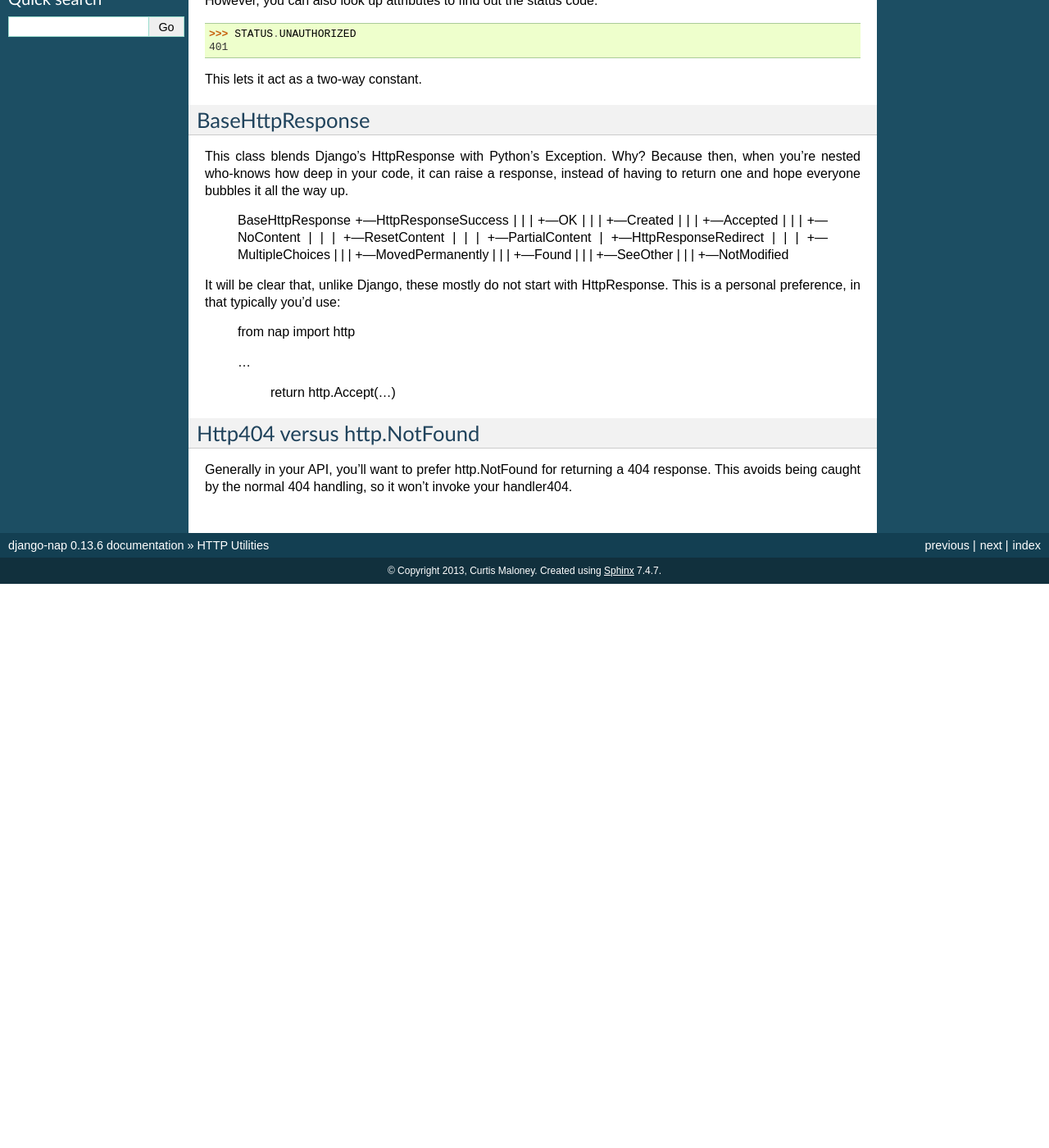
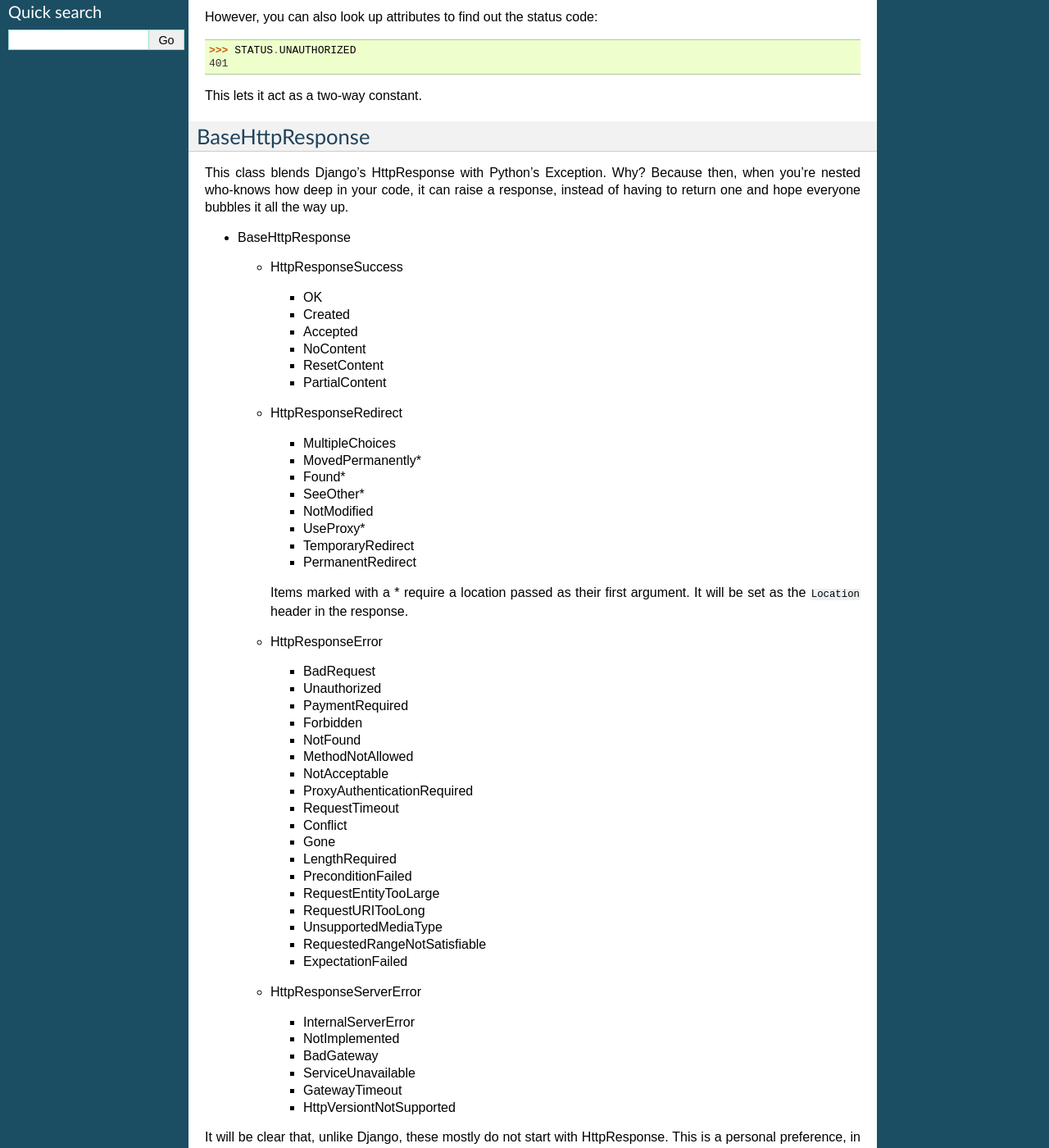
Before and after one commit to funkybob/django-nap, a Sphinx documentation site: the page built from docs/http.rst, in a window 1280 px wide and 1400 px high, scrolled down 328 px. Shown: the whole window at 82% size. Built offline with Sphinx 7.4.7, drawn with Linux system fonts in a browser that asks for light colours; before the commit the page ends 1040 px from its top, so only the background shows below that; some of the changed text lies outside the part shown.

Commit message:
Add all the other response types

```diff
--- a/docs/http.rst
+++ b/docs/http.rst
@@ -2,18 +2,26 @@
 HTTP Utilities
 ==============
 
-In nap.http is a set of tools to go one step further than Django's existing HttpResponse.
+In nap.http is a set of tools to go one step further than Django's existing
+HttpResponse.
 
-## Status
+Status
+======
 
-Firstly, there is STATUS_CODES, which is a list of two-tuples of HTTP Status codes and their descriptions.
+Firstly, there is STATUS_CODES, which is a list of two-tuples of HTTP Status
+codes and their descriptions.
 
-Also, and more usefully, there is the STATUS object.  Accessing it as a dict, you can look up HTTP status code descriptions by code:
+Also, and more usefully, there is the STATUS object.  Accessing it as a dict,
+you can look up HTTP status code descriptions by code:
+
+.. code-block:: python
 
     >>> STATUS[401]
     'Unauthorized'
 
 However, you can also look up attributes to find out the status code:
+
+.. code-block:: python
 
     >>> STATUS.UNAUTHORIZED
     401
@@ -23,44 +31,78 @@ This lets it act as a two-way constant.
 BaseHttpResponse
 ================
 
-This class blends Django's HttpResponse with Python's Exception.  Why?  Because then, when you're nested who-knows how deep in your code, it can raise a response, instead of having to return one and hope everyone bubbles it all the way up.
+This class blends Django's HttpResponse with Python's Exception.  Why?  Because
+then, when you're nested who-knows how deep in your code, it can raise a
+response, instead of having to return one and hope everyone bubbles it all the
+way up.
 
-    BaseHttpResponse
-    +---HttpResponseSuccess
-    |   |
-    |   +---OK
-    |   |
-    |   +---Created
-    |   |
-    |   +---Accepted
-    |   |
-    |   +---NoContent
-    |   |
-    |   +---ResetContent
-    |   |
-    |   +---PartialContent
-    |
-    +---HttpResponseRedirect
-    |   |
-    |   +---MultipleChoices
-    |   |
-    |   +---MovedPermanently
-    |   |
-    |   +---Found
-    |   |
-    |   +---SeeOther
-    |   |
-    |   +---NotModified
+- BaseHttpResponse
 
-It will be clear that, unlike Django, these mostly do not start with HttpResponse.  This is a personal preference, in that typically you'd use:
+  - HttpResponseSuccess
+
+    - OK
+    - Created
+    - Accepted
+    - NoContent
+    - ResetContent
+    - PartialContent
+
+  - HttpResponseRedirect
+
+    - MultipleChoices
+    - MovedPermanently*
+    - Found*
+    - SeeOther*
+    - NotModified
+    - UseProxy*
+    - TemporaryRedirect
+    - PermanentRedirect
+
+    Items marked with a * require a location passed as their first argument.
+    It will be set as the ``Location`` header in the response.
+
+  - HttpResponseError
+
+    - BadRequest
+    - Unauthorized
+    - PaymentRequired
+    - Forbidden
+    - NotFound
+    - MethodNotAllowed
+    - NotAcceptable
+    - ProxyAuthenticationRequired
+    - RequestTimeout
+    - Conflict
+    - Gone
+    - LengthRequired
+    - PreconditionFailed
+    - RequestEntityTooLarge
+    - RequestURITooLong
+    - UnsupportedMediaType
+    - RequestedRangeNotSatisfiable
+    - ExpectationFailed
+
+  - HttpResponseServerError
+
+    - InternalServerError
+    - NotImplemented
+    - BadGateway
+    - ServiceUnavailable
+    - GatewayTimeout
+    - HttpVersiontNotSupported
+
+It will be clear that, unlike Django, these mostly do not start with
+HttpResponse.  This is a personal preference, in that typically you'd use:
+
+.. code-block:: python
 
     from nap import http
 
     ...
-
         return http.Accept(...)
 
 Http404 versus http.NotFound
 ============================
 
-Generally in your API, you'll want to prefer http.NotFound for returning a 404 response.  This avoids being caught by the normal 404 handling, so it won't invoke your handler404.
+Generally in your API, you'll want to prefer http.NotFound for returning a 404
+response.  This avoids being caught by the normal 404 handling, so it won't invoke your handler404.
```
